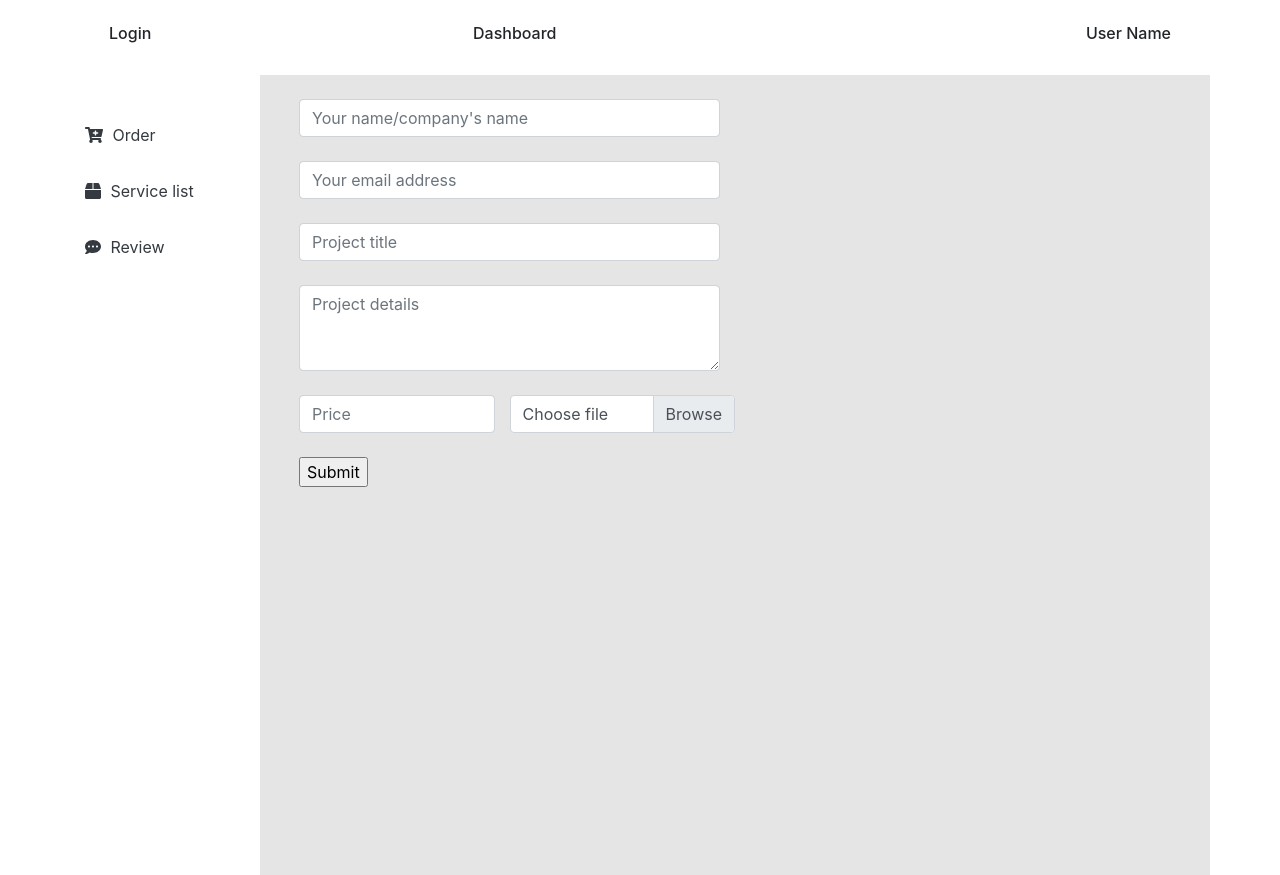
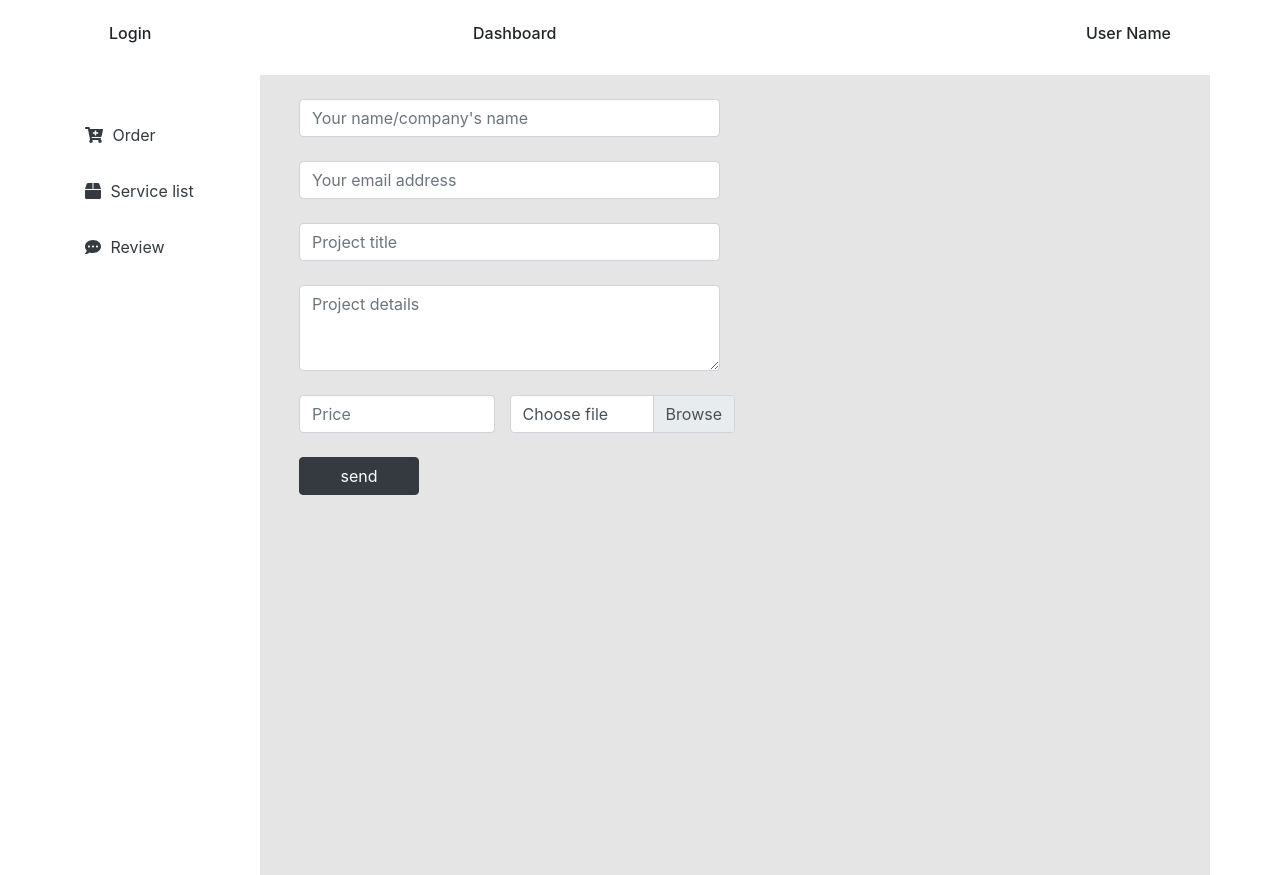
Before and after one commit to ansarali41/creative-agency-client, a React (Create React App) app: page /order in a window 1280 px wide. Built offline with nearby package versions, Linux system fonts and the light colour scheme.

Commit message:
dashboard deploying

```diff
--- a/src/Components/Dashboard/Order/Order.js
+++ b/src/Components/Dashboard/Order/Order.js
@@ -26,8 +26,9 @@ const Order = () => {
                             <input type="text" className="form-control" placeholder="Project title" name="title" ref={register({ required: true })} />
                             {errors.title && <span className="text-danger">Project title is required</span>} <br />
 
-                            <textarea className="form-control" placeholder="Project details" name="description" id="description" rows="3" />
+                            <textarea className="form-control" placeholder="Project details" name="description" id="description" rows="3" ref={register({ required: true })}/>
                             {errors.description && <span className="text-danger">Project description is required</span>} <br />
+
                             <div className="row">
                                 <div className="col-md-6">
                                     <input type="text" className="form-control" placeholder="Price" name="price" ref={register({ required: true })} />
@@ -39,7 +40,7 @@ const Order = () => {
                                     <br />
                                 </div>
                             </div>
-                            <input type="submit" />
+                            <button type="submit" style={{width:'120px'}} className="btn btn-dark">send</button>
                         </form>
                     </div>
                 </div>
```
